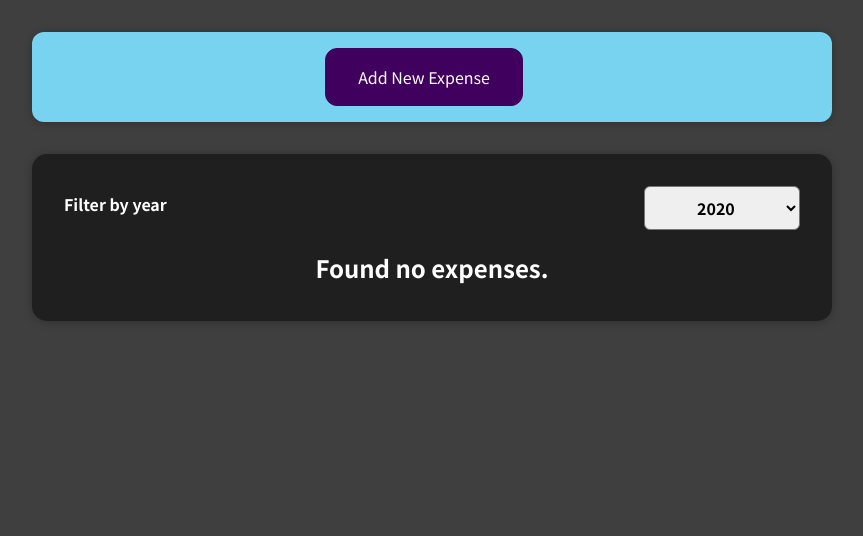
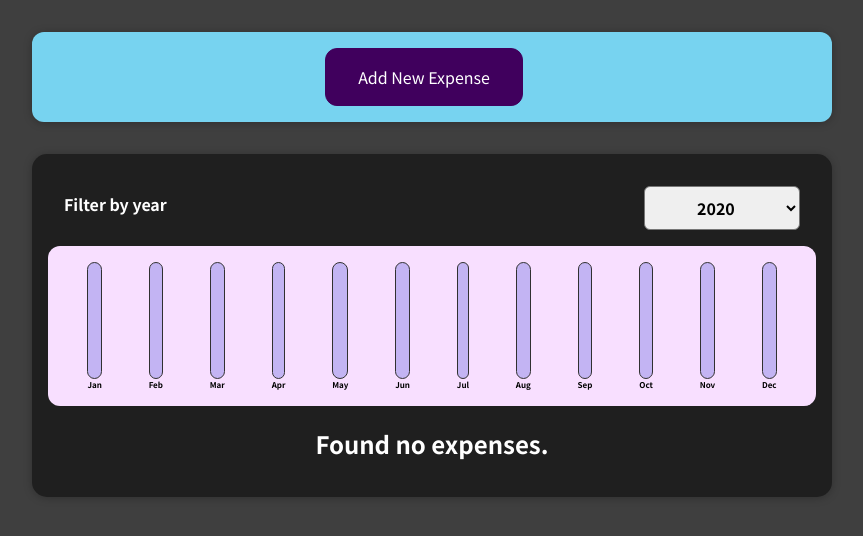
Before and after one commit to Zeusslayer/React_JS, a React (Create React App) app in the folder 03-first-react-app-lists/: page / in a window 1280 px wide. Shown: the top 536 px of the page, without its empty margins (208-1071 px from the left). Built offline with nearby package versions, Linux system fonts and the light colour scheme.

Commit message:
Chart completed

```diff
--- a/03-first-react-app-lists/src/components/Chart/Chart.js
+++ b/03-first-react-app-lists/src/components/Chart/Chart.js
@@ -3,13 +3,16 @@
 import "./Chart.css";
 
 const Chart = (props) => {
+  const dataPointValues = props.dataPoints.map((dataPoint) => dataPoint.value);
+  const totalMaximum = Math.max(...dataPointValues);
+
   return (
     <div className="chart">
       {props.dataPoints.map((dataPoint) => (
         <ChartBar
           key={dataPoint.label}
           value={dataPoint.value}
-          maxValue={null}
+          maxValue={totalMaximum}
           label={dataPoint.label}
         />
       ))}
--- a/03-first-react-app-lists/src/components/Chart/ChartBar.js
+++ b/03-first-react-app-lists/src/components/Chart/ChartBar.js
@@ -4,16 +4,17 @@
 const ChartBar = (props) => {
   let barFillHeight = "0%";
 
-  if (props.max > 0) {
+  if (props.maxValue > 0) {
     barFillHeight = Math.round((props.value / props.maxValue) * 100) + "%";
   }
 
   return (
     <div className="chart-bar">
       <div className="chart-bar__inner">
-        <div className="chart-bar__fill"
-         style= { { height: barFillHeight } } >
-        </div>
+        <div
+          className="chart-bar__fill"
+          style={{ height: barFillHeight }}
+        ></div>
       </div>
       <div className="chart-bar__label">{props.label}</div>
     </div>
--- a/03-first-react-app-lists/src/components/Expenses/Expenses.js
+++ b/03-first-react-app-lists/src/components/Expenses/Expenses.js
@@ -3,6 +3,7 @@
 import Card from "../UI/Card";
 import "./Expenses.css";
 import ExpensesList from "./ExpensesList";
+import ExpensesChart from "./ExpensesChart";
 
 const Expenses = (props) => {
   const [filteredYear, setFilteredYear] = useState("2020"); //default 2020, setFilteredYear sets the filteredYear.
@@ -23,6 +24,7 @@
           selected={filteredYear}
           onChangeFilter={filterChangeHandler}
         />
+        <ExpensesChart expenses={filteredExpenses} />
         <ExpensesList items={filteredExpenses} />
       </Card>
     </div>
--- /dev/null
+++ b/03-first-react-app-lists/src/components/Expenses/ExpensesChart.js
@@ -0,0 +1,28 @@
+import React from "react";
+import Chart from "../Chart/Chart";
+
+const ExpensesChart = (props) => {
+  const chartDataPoints = [
+    { label: "Jan", value: 0 },
+    { label: "Feb", value: 0 },
+    { label: "Mar", value: 0 },
+    { label: "Apr", value: 0 },
+    { label: "May", value: 0 },
+    { label: "Jun", value: 0 },
+    { label: "Jul", value: 0 },
+    { label: "Aug", value: 0 },
+    { label: "Sep", value: 0 },
+    { label: "Oct", value: 0 },
+    { label: "Nov", value: 0 },
+    { label: "Dec", value: 0 },
+  ];
+
+  for (const expense of props.expenses) {
+    const expenseMonth = expense.date.getMonth(); //starting at 0 => January => 0
+    chartDataPoints[expenseMonth].value += expense.amount; //goes through every expense and adds the corresponding months all the expenses
+  }
+
+  return <Chart dataPoints={chartDataPoints} />;
+};
+
+export default ExpensesChart;
--- a/03-first-react-app-lists/src/components/NewExpense/ExpenseForm.js
+++ b/03-first-react-app-lists/src/components/NewExpense/ExpenseForm.js
@@ -53,7 +53,7 @@
     const expenseData = {
       //object for us to use
       title: enteredTitle,
-      amount: enteredAmount,
+      amount: +enteredAmount,
       date: new Date(enteredDate),
     };
 
```
